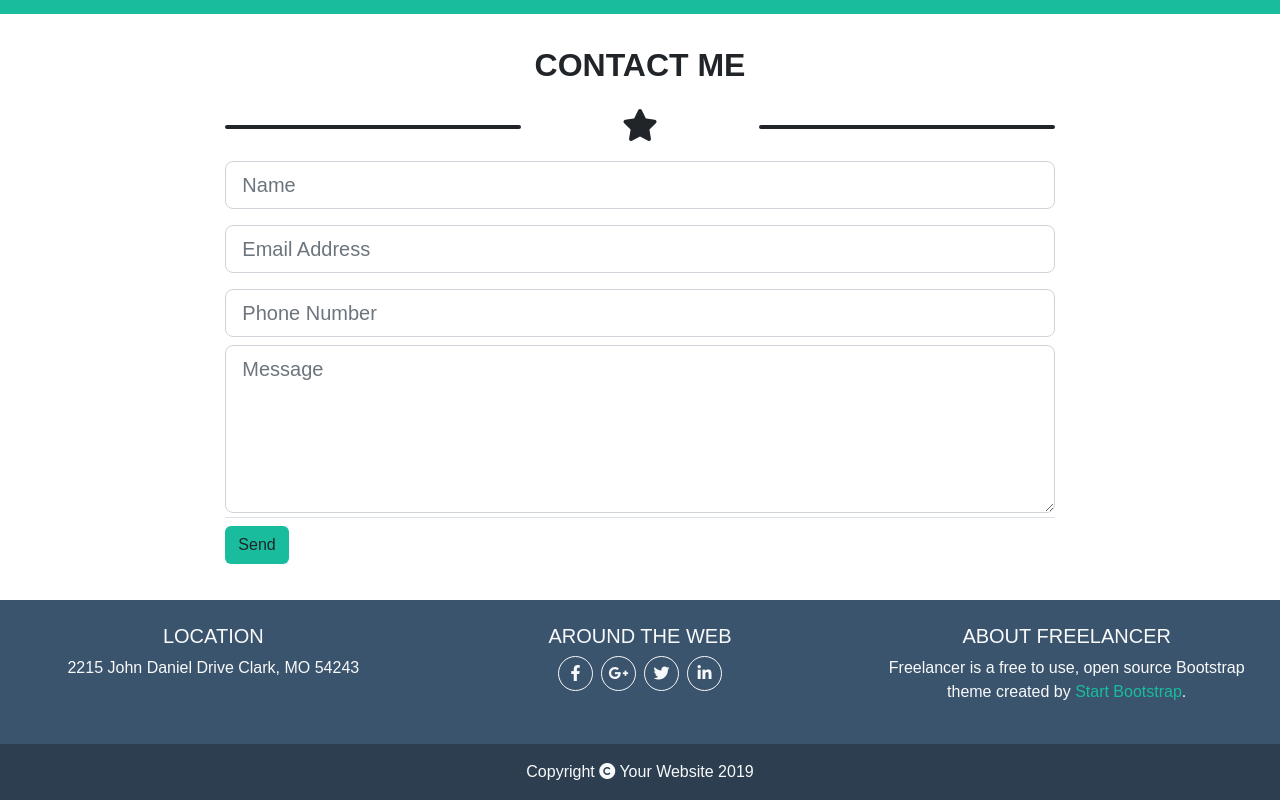
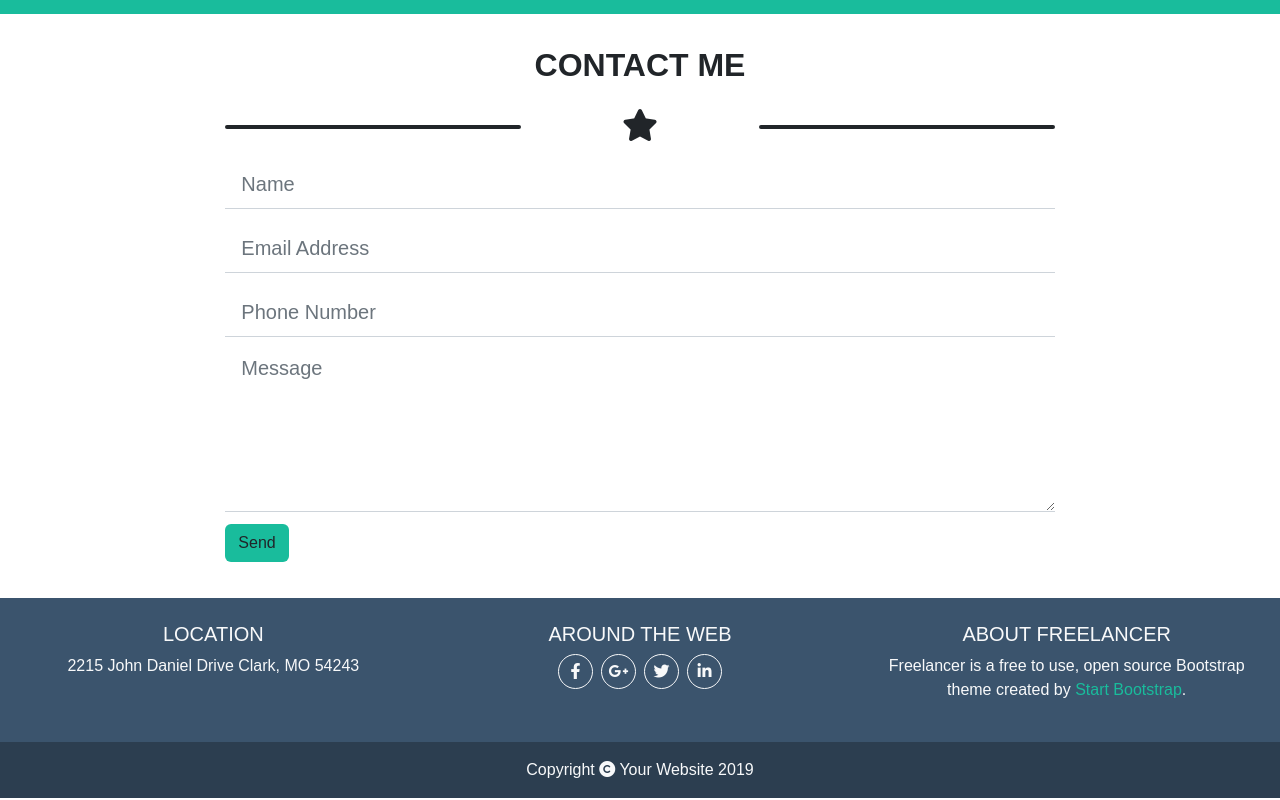
Before and after one commit to ErikB21/html-css-bootstrap-freelancer, a plain HTML site: page index.html in a window 1280 px wide. Shown: the part 1952-2752 px from the top of the page. Drawn offline with nearby package versions, Linux system fonts and the light colour scheme.

Commit message:
change border form

```diff
--- a/index.html
+++ b/index.html
@@ -217,31 +217,31 @@
 
             <div class="row py-2 justify-content-center">
                 <div class="col-8">
-                    <input class="form-control form-control-lg" type="text" placeholder="Name" aria-label=".form-control-lg example">
+                    <input class="form-control form-control-lg border-start-0 border-top-0 border-end-0 rounded-0" type="text" placeholder="Name" aria-label=".form-control-lg example">
                 </div>
             </div>
 
             <div class="row py-2 justify-content-center">
                 <div class="col-8">
-                    <input class="form-control form-control-lg" type="text" placeholder="Email Address" aria-label=".form-control-lg example">
+                    <input class="form-control form-control-lg border-start-0 border-top-0 border-end-0 rounded-0" type="text" placeholder="Email Address" aria-label=".form-control-lg example">
                 </div>
             </div>
 
             <div class="row py-2 justify-content-center">
                 <div class="col-8">
-                    <input class="form-control form-control-lg" type="text" placeholder="Phone Number" aria-label=".form-control-lg example">
+                    <input class="form-control form-control-lg border-start-0 border-top-0 border-end-0 rounded-0" type="text" placeholder="Phone Number" aria-label=".form-control-lg example">
                 </div>
             </div>
 
             <div class="row justify-content-center">
                 <div class="col-8">
-                    <textarea class="form-control form-control-lg" id="Textarea1" placeholder="Message" rows="5" aria-label=".form-control-lg example"></textarea>
+                    <textarea class="form-control form-control-lg border-start-0 border-top-0 border-end-0 rounded-0" id="Textarea1" placeholder="Message" rows="5" aria-label=".form-control-lg example"></textarea>
                 </div>
             </div>
 
             <div class="row justify-content-center">
                 <div class="col-8">
-                    <div class="py-2 my-1 border-top">
+                    <div class="py-2 my-1">
                         <a class="btn bkc_2" href="#">
                             <span>Send</span>
                         </a>
```
